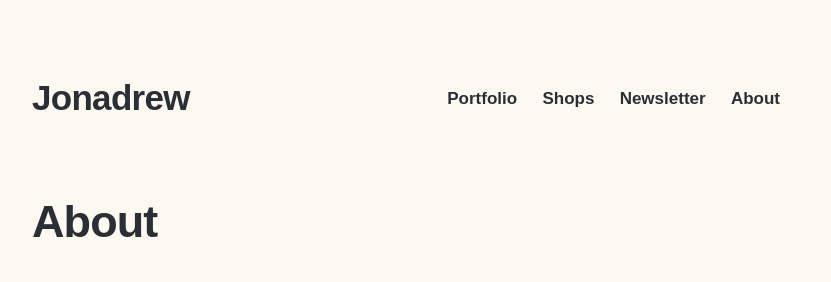
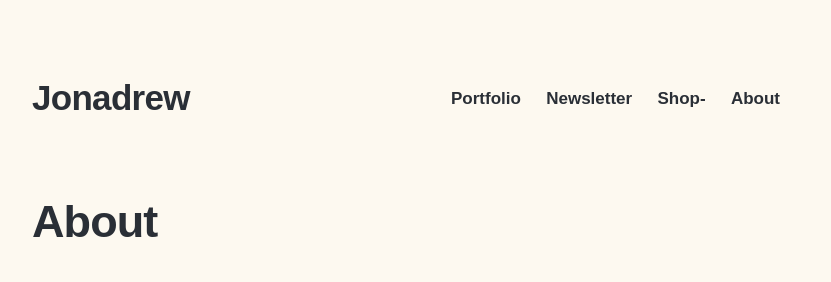
Before and after one commit to andrwyoung/jonadrew-v4, a Jekyll site: the page built from _pages/about.md, in a window 1280 px wide. Shown: the top 282 px of the page, without its empty margins (224-1055 px from the left). Built offline with Jekyll 4.4.1, drawn with Linux system fonts in a browser that asks for light colours; nearby versions of some CDN libraries; some web fonts are replaced.

Commit message:
shop is live

```diff
--- a/_data/settings.yml
+++ b/_data/settings.yml
@@ -15,10 +15,10 @@ menu_settings:
     #   url: 'https://www.dailypaintworks.com/Artists/-jonadrew-13091'
     # - title: 'Poser'
     #   url: /pose
-    - title: 'Shops'
-      url: '/shops'
     - title: 'Newsletter'
       url: '/newsletter'
+    - title: 'Shop-'
+      url: 'https://shop.jonadrew.com/'
     - title: 'About'
       url: '/about'
 
```
